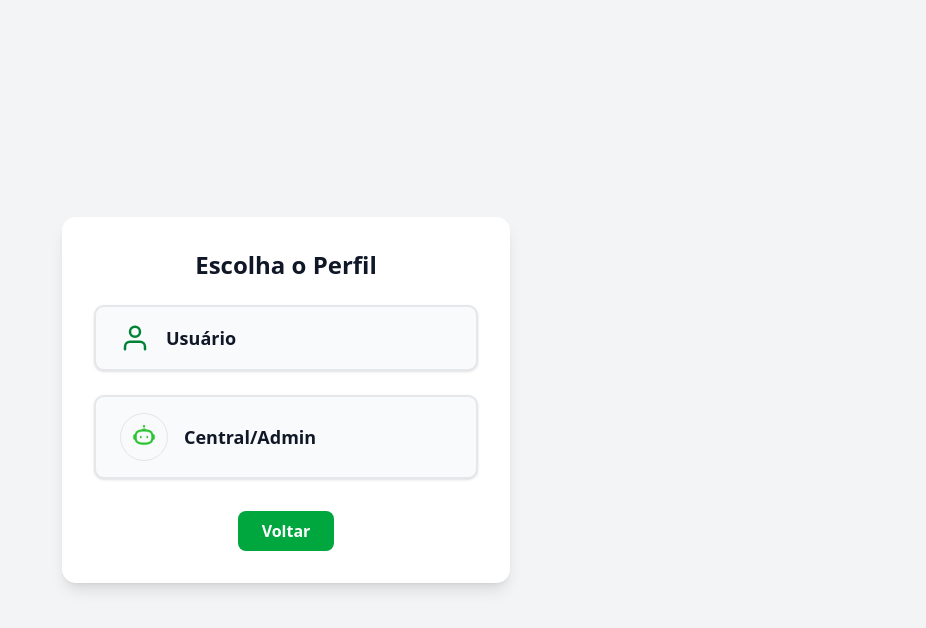
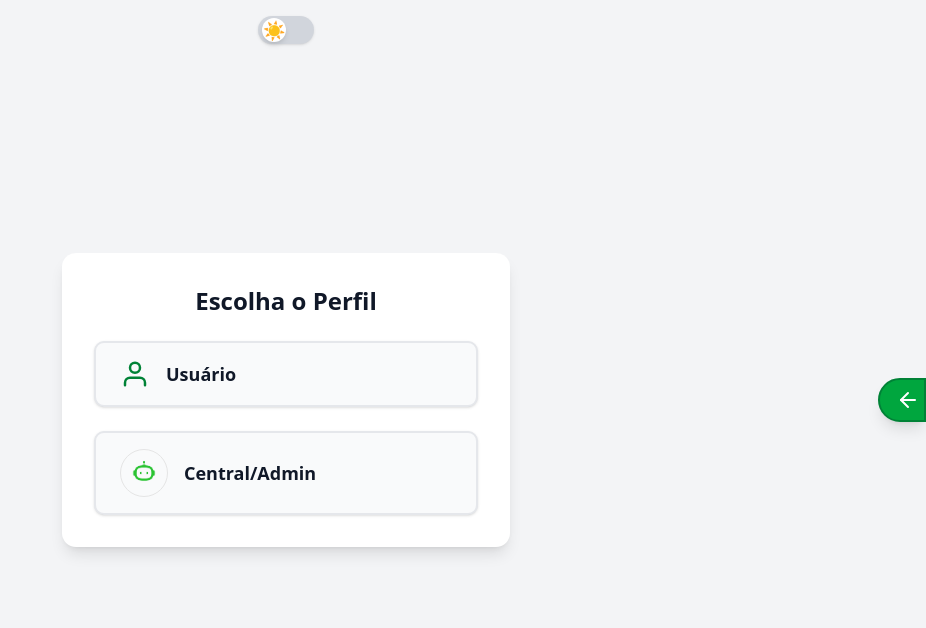
Before and after one commit to Joao-Sch/Gemini, a Next.js app: page /profile in a window 1280 px wide. Shown: the top 628 px of the page, without its empty margins (354-1280 px from the left). Built offline with nearby package versions, Linux system fonts and the light colour scheme.

Commit message:
alteracoes e conversacao

```diff
--- a/app/admin/page.tsx
+++ b/app/admin/page.tsx
@@ -24,6 +24,7 @@ type Conversation = {
   id: string;
   title: string;
   messages: UIMessage[];
+  botPausado?: boolean; // <-- Adicione isso
   participantes?: string[];
   participantesInfo?: {
     bot?: {
@@ -77,6 +78,7 @@ export default function AdminPage() {
           ...(convData as Omit<Conversation, "messages">),
           id: convId,
           messages: [],
+          botPausado: convData.botPausado ?? false, // <-- Adicione isso
         });
       });
 
@@ -110,7 +112,6 @@ export default function AdminPage() {
       unsubscribe();
       Object.values(messageUnsubsRef.current).forEach(unsub => unsub());
     };
-    // eslint-disable-next-line react-hooks/exhaustive-deps
   }, [currentConversationId]);
 
   const switchConversation = (id: string) => setCurrentConversationId(id);
@@ -462,23 +463,20 @@ export default function AdminPage() {
   <div className="flex justify-end p-2">
     <button
       onClick={async () => {
-        const newState = !assumindoComoBot;
-        setAssumindoComoBot(newState);
-        if (currentConversationId) {
-          await setDoc(
-            doc(db, "conversations", currentConversationId),
-            { isBotPaused: newState },
-            { merge: true }
-          );
-        }
+        const newState = !currentConversation.botPausado;
+        await setDoc(
+          doc(db, "conversations", currentConversation.id),
+          { botPausado: newState },
+          { merge: true }
+        );
       }}
       className={`px-4 py-2 rounded font-bold transition
-        ${assumindoComoBot
+        ${currentConversation.botPausado
           ? "bg-red-600 text-white hover:bg-red-700"
           : "bg-blue-600 text-white hover:bg-blue-700"}
       `}
     >
-      {assumindoComoBot ? "Parar de responder como Bot" : "Assumir como Bot"}
+      {currentConversation.botPausado ? "Despausar Bot" : "Pausar Bot"}
     </button>
   </div>
 )}
--- a/app/page.tsx
+++ b/app/page.tsx
@@ -6,8 +6,8 @@ import entregas from "@/lib/entregas.json";
 import motoBoys from "@/lib/motoboys.json";
 import users from "@/lib/users.json";
 import Image from "next/image";
+import { IoDocumentAttachOutline } from "react-icons/io5";
 import "./SendButton.css";
-import { IoDocumentAttachOutline } from "react-icons/io5";
 import { FiSearch } from "react-icons/fi";
 import { useEffect, useRef, useState } from "react";
 import { useRouter } from "next/navigation";
@@ -236,6 +236,7 @@ export default function Page() {
   const [statusFilter, setStatusFilter] = useState<string>("");
   const [deliveriesLoaded, setDeliveriesLoaded] = useState(false);
   const [isBotPaused, setIsBotPaused] = useState(false);
+  const [botPausado, setBotPausado] = useState(false);
 
   const messagesEndRef = useRef<HTMLDivElement | null>(null);
   const placeholderInterval = useRef<NodeJS.Timeout | null>(null);
@@ -311,12 +312,20 @@ export default function Page() {
 
   const handleFormSubmit = async (e: React.FormEvent<HTMLFormElement>) => {
     e.preventDefault();
+
     if (!input.trim()) {
       setIsLoading(false);
       setIsSubmitClicked(false);
       return; // Não envia mensagem vazia
     }
     if (!currentConversationId || isLoading) return;
+
+    if (botPausado) {
+      setIsLoading(false);
+      setIsSubmitClicked(false);
+      setInput("");
+      return; // Bot está pausado, não responde
+    }
 
     setIsLoading(true); // Ativa o loading logo no início
 
@@ -1002,24 +1011,15 @@ Por favor, gere uma mensagem clara, amigável para o cliente com essas informaç
 
   useEffect(() => {
     if (!currentConversationId) return;
-
-    // Listener em tempo real para as mensagens da conversa atual
-    const messagesRef = collection(db, "conversations", currentConversationId, "messages");
-    const unsub = onSnapshot(messagesRef, (snapshot) => {
-      const messages = snapshot.docs
-        .map((doc) => doc.data() as UIMessage)
-        .sort((a, b) => (a.timestamp ?? "").localeCompare(b.timestamp ?? ""));
-      setConversations((prevConvs) =>
-        prevConvs.map((conv) =>
-          conv.id === currentConversationId
-            ? { ...conv, messages }
-            : conv
-        )
-      );
-    });
-
+    const unsub = onSnapshot(
+      doc(db, "conversations", currentConversationId),
+      (docSnap) => {
+        setIsBotPaused(docSnap.data()?.isBotPaused ?? false);
+        setBotPausado(docSnap.data()?.botPausado ?? false);
+      }
+    );
     return () => unsub();
-  }, [currentConversationId, db]);
+  }, [currentConversationId]);
 
   if (!themeLoaded) {
     return <div />; // Ou um loader, se preferir
@@ -1357,7 +1357,8 @@ Por favor, gere uma mensagem clara, amigável para o cliente com essas informaç
                         <Image
                           src={
                             m.role === "user"
-                              ? participantesInfo.user?.avatarUrl || "/default-user.png"
+                              ? participantesInfo.user?.avatarUrl ||
+                                "/default-user.png"
                               : "/roboIcon.png"
                           }
                           alt={m.role === "user" ? "User Avatar" : "Bot Avatar"}
@@ -1699,10 +1700,12 @@ Por favor, gere uma mensagem clara, amigável para o cliente com essas informaç
       )}
 
       {/* Overlay para fechar sidebar de entregas no mobile */}
-      <div
-        className="fixed inset-0 z-30 bg-black/40 backdrop-blur-sm sm:hidden"
-        onClick={() => setShowDeliveriesSidebar(false)}
-      />
+      {showDeliveriesSidebar && (
+        <div
+          className="fixed inset-0 z-30 bg-black/40 backdrop-blur-sm sm:hidden"
+          onClick={() => setShowDeliveriesSidebar(false)}
+        />
+      )}
     </div>
   );
 }
--- a/app/profile/page.tsx
+++ b/app/profile/page.tsx
@@ -2,23 +2,125 @@
 import Image from "next/image";
 import { useRouter } from "next/navigation";
 import { useProfileViewModel } from "./profile.viewmodel";
-import { FiUser } from "react-icons/fi";
+import { FiUser, FiArrowLeft } from "react-icons/fi";
+import { useState, useEffect } from "react";
 
 export default function ProfilePage() {
   const { profiles, selected, selectProfile } = useProfileViewModel();
   const router = useRouter();
+  const [darkMode, setDarkMode] = useState(false);
+
+  useEffect(() => {
+    // Detecta tema salvo/localStorage
+    const isDark = document.body.classList.contains("dark-mode");
+    setDarkMode(isDark);
+  }, []);
+
+  useEffect(() => {
+    if (darkMode) {
+      document.body.classList.add("dark-mode");
+      document.documentElement.classList.add("dark");
+    } else {
+      document.body.classList.remove("dark-mode");
+      document.documentElement.classList.remove("dark");
+    }
+  }, [darkMode]);
 
   return (
     <div
       className={`
         flex flex-col items-center justify-center min-h-screen
-        ${typeof window !== "undefined" && document.body.classList.contains("dark-mode")
-          ? "bg-[#222] text-white"
-          : "bg-gray-100 text-gray-900"}
+        ${
+          darkMode
+            ? "bg-[#222] text-white"
+            : "bg-gray-100 text-gray-900"
+        }
       `}
     >
+      {/* Botão de tema centralizado no topo */}
+      <div className="w-full flex justify-center fixed top-0 left-0 z-40 pt-4 pointer-events-none">
+        <button
+          onClick={() => setDarkMode((prev) => !prev)}
+          className={`
+            pointer-events-auto
+            w-14 h-7 flex items-center rounded-full p-1
+            transition-colors duration-500
+            ${darkMode ? "bg-[#14532d]" : "bg-gray-300"}
+            shadow
+          `}
+          aria-label="Alternar modo escuro"
+        >
+          <div
+            className={`
+              w-6 h-6 rounded-full bg-white shadow-md transform
+              transition-transform duration-300 flex items-center justify-center
+              ${darkMode ? "translate-x-7" : "translate-x-0"}
+            `}
+          >
+            {darkMode ? (
+              <span
+                role="img"
+                aria-label="Lua"
+                className="text-yellow-400 text-lg transition-colors duration-500"
+              >
+                🌙
+              </span>
+            ) : (
+              <span
+                role="img"
+                aria-label="Sol"
+                className="text-yellow-500 text-lg transition-colors duration-500"
+              >
+                ☀️
+              </span>
+            )}
+          </div>
+        </button>
+      </div>
+
+      {/* Botão de voltar fixo à direita */}
+      <button
+        onClick={() => router.push("/")}
+        className={`
+          fixed top-1/2 right-0 z-50
+          flex items-center
+          bg-green-600 text-white
+          rounded-l-full
+          shadow-lg
+          transition-all duration-300
+          pr-2 pl-4 py-2
+          -translate-y-1/2
+          group
+          hover:bg-green-700 hover:scale-105
+          w-12 hover:w-40
+          cursor-pointer
+          overflow-hidden
+          border-2 border-green-700
+          focus:outline-none focus:ring-2 focus:ring-green-400
+        `}
+        title="Voltar para o chat"
+      >
+        <span className="text-2xl">
+          <FiArrowLeft />
+        </span>
+        <span
+          className={`
+            ml-3 text-base font-bold opacity-0
+            group-hover:opacity-100
+            transition-opacity duration-300
+            whitespace-nowrap
+            pointer-events-none
+          `}
+          style={{ width: "0", display: "inline-block" }}
+        >
+          Voltar
+        </span>
+      </button>
+
       <div className="bg-white dark:bg-[#232b2b] rounded-xl shadow-lg p-8 w-full max-w-md flex flex-col items-center">
-        <h1 className="text-2xl font-bold mb-6 text-center">Escolha o Perfil</h1>
+        <h1 className="text-2xl font-bold mb-6 text-center">
+          Escolha o Perfil
+        </h1>
         <div className="flex flex-col gap-6 w-full">
           {profiles.map((profile) => (
             <button
@@ -33,9 +135,13 @@ export default function ProfilePage() {
               className={`
                 flex items-center gap-4 w-full px-6 py-4 rounded-lg shadow
                 transition-all duration-300 border-2
-                ${selected === profile.type
-                  ? "border-green-600 scale-105 bg-green-50 dark:bg-green-900"
-                  : "border-gray-200 dark:border-gray-700 bg-gray-50 dark:bg-[#232b2b] hover:bg-green-100 dark:hover:bg-green-800"}
+                transition-transform
+                hover:scale-105
+                ${
+                  selected === profile.type
+                    ? "border-green-600 scale-105 bg-green-50 dark:bg-green-900"
+                    : "border-gray-200 dark:border-gray-700 bg-gray-50 dark:bg-[#232b2b] hover:bg-green-100 dark:hover:bg-green-800"
+                }
                 focus:outline-none
               `}
             >
@@ -53,19 +159,17 @@ export default function ProfilePage() {
                   unoptimized
                 />
               )}
-              <span className="text-lg font-semibold">{profile.displayName}</span>
+              <span className="text-lg font-semibold">
+                {profile.displayName}
+              </span>
               {selected === profile.type && (
-                <span className="ml-auto text-green-600 dark:text-green-300 text-xl font-bold">✓</span>
+                <span className="ml-auto text-green-600 dark:text-green-300 text-xl font-bold">
+                  ✓
+                </span>
               )}
             </button>
           ))}
         </div>
-        <button
-          onClick={() => router.push("/")}
-          className="mt-8 px-6 py-2 rounded-md bg-green-600 text-white font-bold hover:bg-green-700 transition"
-        >
-          Voltar
-        </button>
       </div>
     </div>
   );
--- a/package.json
+++ b/package.json
@@ -22,6 +22,7 @@
     "class-variance-authority": "^0.7.1",
     "clsx": "^2.1.1",
     "dotenv": "^16.4.7",
+    "emoji-mart": "^5.6.0",
     "express": "^4.21.2",
     "firebase": "^11.10.0",
     "lucide-react": "^0.479.0",
```
Also changed, not shown: 1 other file (tests, documents, lock files or other folders).
